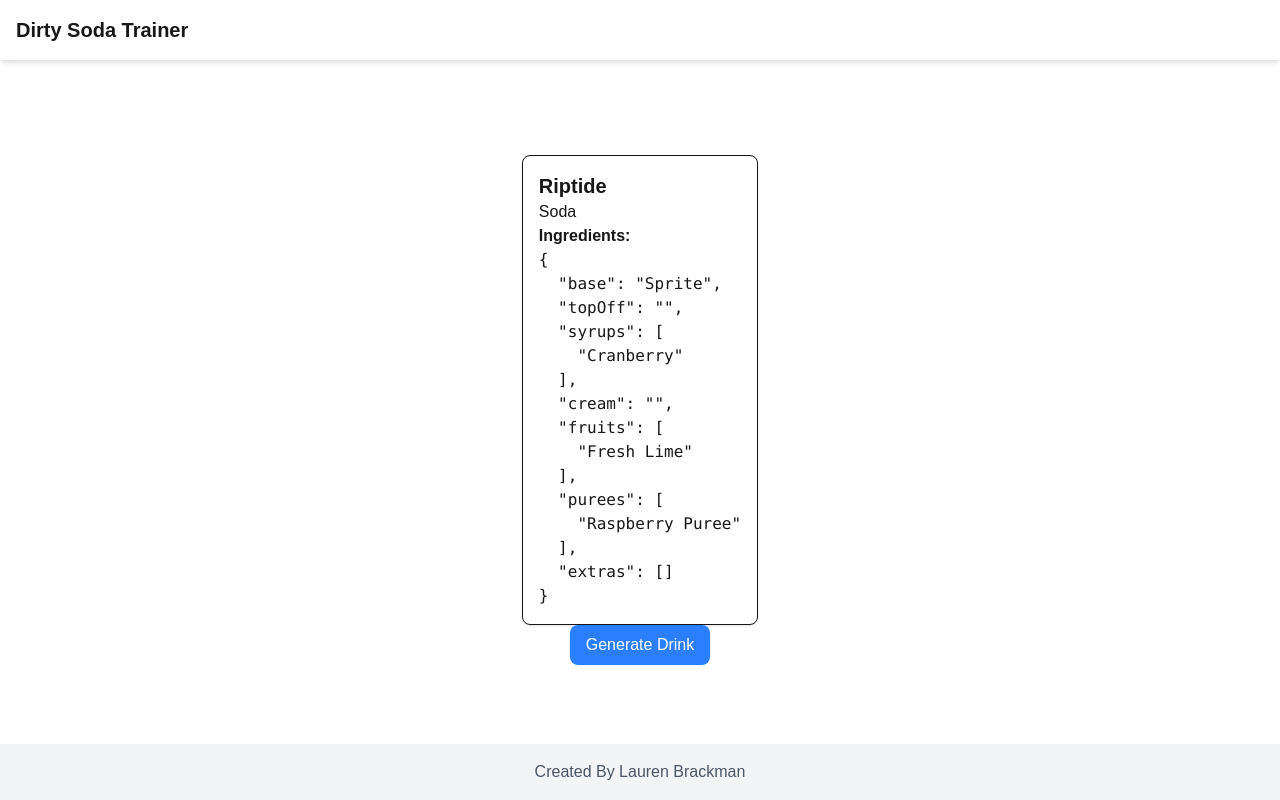
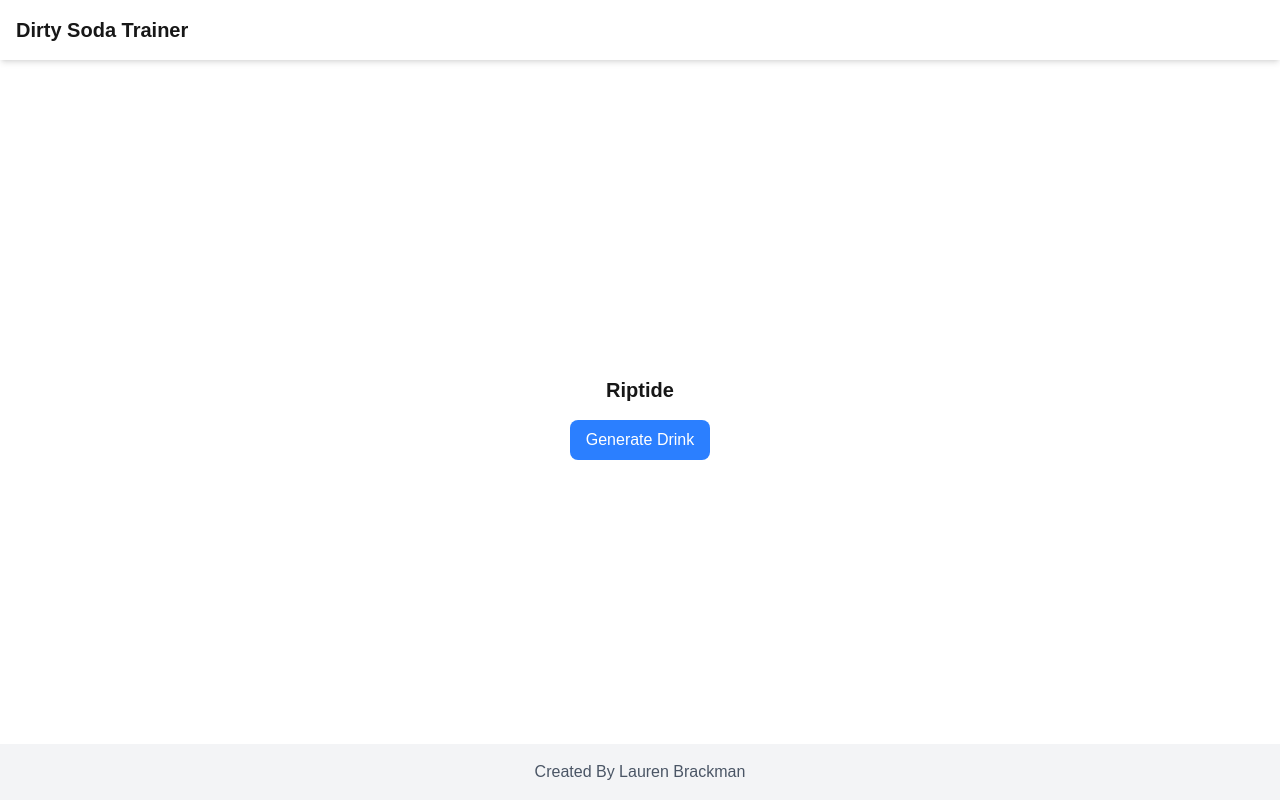
Before and after one commit to laurenbrackman/swig-trainer-2, a Next.js app: page / in a window 1280 px wide. Both pictures are taken after a click on the button "Generate Drink". Built offline with nearby package versions, Linux system fonts and the light colour scheme.

Commit message:
prep for deployment

```diff
--- a/components/drinkCard.tsx
+++ b/components/drinkCard.tsx
@@ -14,13 +14,8 @@ export default function DrinkGenerator() {
   return (
     <div className="flex flex-col items-center">
       {drink && drink.name && (
-        <div className="mt-4 p-4 border rounded-lg shadow">
+        <div className="mt-4 p-4">
           <h2 className="text-xl font-bold">{drink.name}</h2>
-          <p>{drink.type}</p>
-          <h3 className="font-semibold">Ingredients:</h3>
-          <pre className="text-left whitespace-pre-wrap">
-            {JSON.stringify(drink.ingredients, null, 2)}
-          </pre>
         </div>
       )}
       <button
--- a/components/header.tsx
+++ b/components/header.tsx
@@ -1,4 +1,4 @@
-"use client"; // Header needs to be a client component for button interactions
+"use client";
 
 export default function Header() {
   return (
--- a/utils/drinkGenerator.ts
+++ b/utils/drinkGenerator.ts
@@ -12,6 +12,5 @@ export function getRandomDrink(): Drink {
 }
 
 export function generateRandomRecipe(): Drink {
-  const drink = getRandomDrink();
-  return drink;
+  return getRandomDrink();
 }
```
